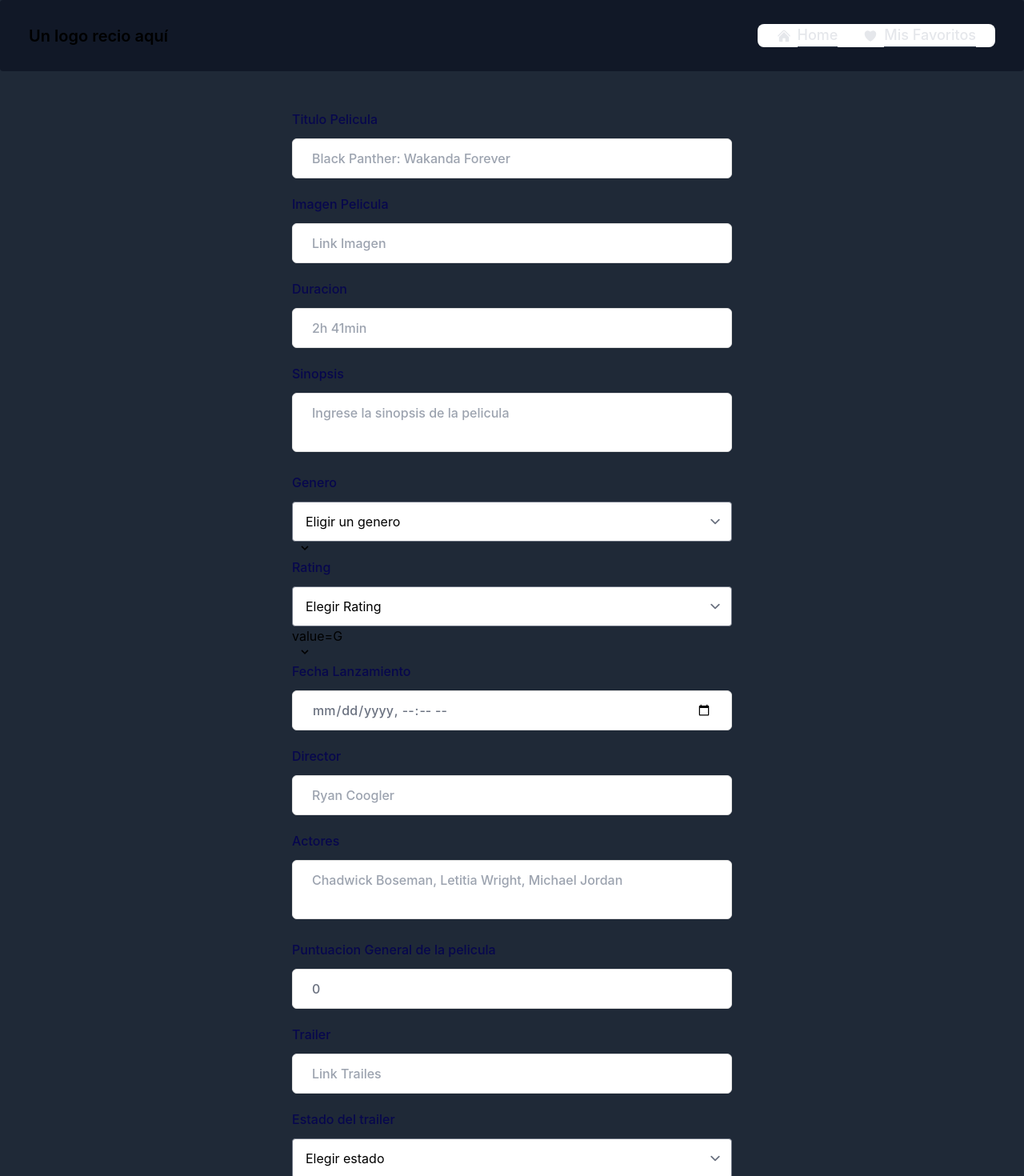
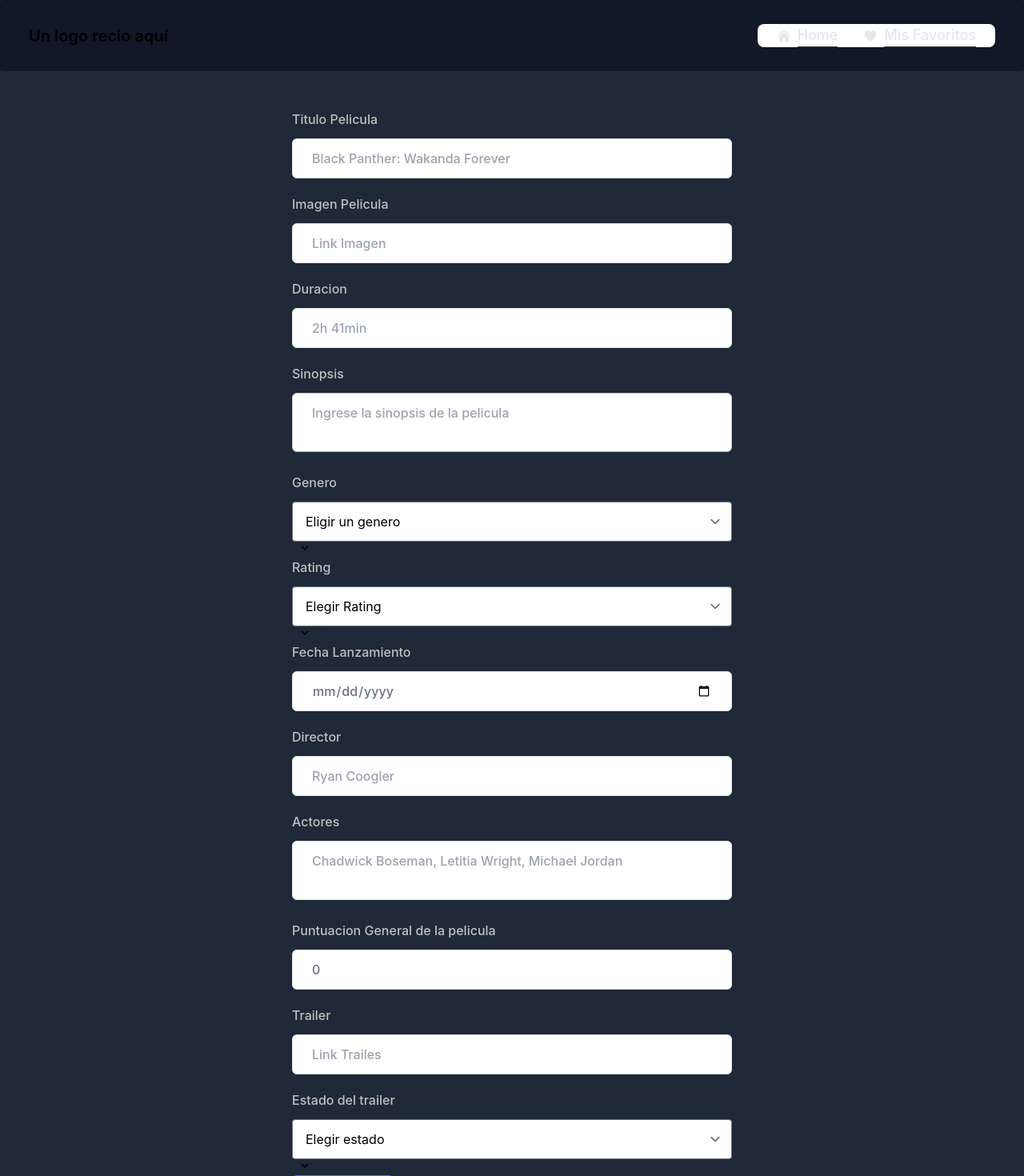
Before and after one commit to Luigi594/proyectoSW2022-frontend, a React (Create React App) app: page /agg in a window 1280 px wide. Shown: the top 1470 px of the page at 80% size. Built offline with nearby package versions, Linux system fonts and the light colour scheme; no server answers.

Commit message:
AgregarPeliculas

```diff
--- a/src/components/agregarMovies/AgregarMoviesUx.tsx
+++ b/src/components/agregarMovies/AgregarMoviesUx.tsx
@@ -13,13 +13,13 @@ const AgregarMoviesUx = ({
 }: AgregarMoviesUx) => {
   return (
   <div className="flex items-center justify-center p-12">
+  <div className="mx-auto w-full max-w-[550px]">
 
-  <div className="mx-auto w-full max-w-[550px]">
     <form action="https://formbold.com/s/FORM_ID" method="POST">
       <div className="mb-5">
         <label
           //for="name"
-          className="mb-3 block text-base font-medium text-[#07074D]"
+          className="mb-3 block text-base font-medium text-[#C0C0C0]"
         >
           Titulo Pelicula
         </label>
@@ -39,7 +39,7 @@ const AgregarMoviesUx = ({
       <div className="mb-5">
         <label
           //for="name"
-          className="mb-3 block text-base font-medium text-[#07074D]"
+          className="mb-3 block text-base font-medium text-[#C0C0C0]"
         >
           Imagen Pelicula
         </label>
@@ -59,7 +59,7 @@ const AgregarMoviesUx = ({
       <div className="mb-5">
         <label
           //for="duración"
-          className="mb-3 block text-base font-medium text-[#07074D]"
+          className="mb-3 block text-base font-medium text-[#C0C0C0]"
         >
           Duracion
         </label>
@@ -79,7 +79,7 @@ const AgregarMoviesUx = ({
       <div className="mb-5">
         <label
           //for="message"
-          className="mb-3 block text-base font-medium text-[#07074D]"
+          className="mb-3 block text-base font-medium text-[#C0C0C0]"
         >
           Sinopsis
         </label>
@@ -92,23 +92,27 @@ const AgregarMoviesUx = ({
             onChangeHandler(e.target.name, e.target.value);
           }}
           placeholder="Ingrese la sinopsis de la pelicula"
-          className="w-full resize-none rounded-md border border-[#e0e0e0] bg-white py-3 px-6 text-base font-medium text-[#6B7280] outline-none focus:border-[#6A64F1] focus:shadow-md"
+          className="w-full resize-none rounded-md border border-[#C0C0C0] bg-white py-3 px-6 text-base font-medium text-[#6B7280] outline-none focus:border-[#6A64F1] focus:shadow-md"
         ></textarea>
       </div>
 
       <div className="mb-5">
         <label
         //for="Genero"
-        className="mb-3 block text-base font-medium text-[#07074D]"
+        className="mb-3 block text-base font-medium text-[#C0C0C0]"
         >
           Genero
         </label>
-        <select className="block appearance-none w-full bg-grey-lighter border border-grey-lighter text-grey-darker py-3 px-4 pr-8 rounded" id="grid-state">
-          <option>Eligir un genero</option>
-          <option>Terror</option>
-          <option>Comedia</option>
-          <option>Romance</option>
-          <option>Misterio</option>
+        <select className="block appearance-none w-full bg-grey-lighter border border-grey-lighter text-grey-darker py-3 px-4 pr-8 rounded" id="generos" name="generos"
+        onChange={(e) => {
+          onChangeHandler(e.target.name, e.target.value);
+        }}>
+          <option >Eligir un genero</option>
+          <option value="Terror">Terror</option>
+          <option value="Comedia">Comedia</option>
+          <option value="Romance">Romance</option>
+          <option value="Misterio">Misterio</option>
+
         </select>
         <div className="pointer-events-none absolute pin-y pin-r flex items-center px-2 text-grey-darker">
           <svg className="h-4 w-4" xmlns="http://www.w3.org/2000/svg" viewBox="0 0 20 20"><path d="M9.293 12.95l.707.707L15.657 8l-1.414-1.414L10 10.828 5.757 6.586 4.343 8z"/></svg>
@@ -118,18 +122,20 @@ const AgregarMoviesUx = ({
       <div className="mb-5">
         <label
         //for="rating"
-        className="mb-3 block text-base font-medium text-[#07074D]"
+        className="mb-3 block text-base font-medium text-[#C0C0C0]"
         >
           Rating
         </label>
-        <select className="block appearance-none w-full bg-grey-lighter border border-grey-lighter text-grey-darker py-3 px-4 pr-8 rounded" id="grid-state">
+        <select className="block appearance-none w-full bg-grey-lighter border border-grey-lighter text-grey-darker py-3 px-4 pr-8 rounded" id="rating" name="rating"
+        onChange={(e) => {
+          onChangeHandler(e.target.name, e.target.value);
+        }}>
           <option>Elegir Rating</option>
-          <option>G</option>
-          <option>PG</option>
-          <option>PG-13</option>
-          <option>R</option>
+          <option value="G">G</option>
+          <option value="PG">PG</option>
+          <option value="PG-13">PG-13</option>
+          <option value="R">R</option>
         </select>
-        value={form.rating}
         <div className="pointer-events-none absolute pin-y pin-r flex items-center px-2 text-grey-darker">
           <svg className="h-4 w-4" xmlns="http://www.w3.org/2000/svg" viewBox="0 0 20 20"><path d="M9.293 12.95l.707.707L15.657 8l-1.414-1.414L10 10.828 5.757 6.586 4.343 8z"/></svg>
         </div>
@@ -138,14 +144,18 @@ const AgregarMoviesUx = ({
       <div className="mb-5">
         <label
           //for="fecha_lanzamiento"
-          className="mb-3 block text-base font-medium text-[#07074D]"
+          className="mb-3 block text-base font-medium text-[#C0C0C0]"
         >
           Fecha Lanzamiento
         </label>
         <input
-          type="datetime-local"
+          type="date"
           name="fecha_lanzamiento"
           id="fecha_lanzamiento"
+          value={String(form.fecha_lanzamiento)}
+          onChange={(e) => {
+            onChangeHandler(e.target.name, e.target.value);
+          }}
           className="w-full rounded-md border border-[#e0e0e0] bg-white py-3 px-6 text-base font-medium text-[#6B7280] outline-none focus:border-[#6A64F1] focus:shadow-md"
         />
       </div>
@@ -153,7 +163,7 @@ const AgregarMoviesUx = ({
       <div className="mb-5">
         <label
           //for="director"
-          className="mb-3 block text-base font-medium text-[#07074D]"
+          className="mb-3 block text-base font-medium text-[#C0C0C0]"
         >
           Director
         </label>
@@ -173,7 +183,7 @@ const AgregarMoviesUx = ({
       <div className="mb-5">
         <label
           //for="actores"
-          className="mb-3 block text-base font-medium text-[#07074D]"
+          className="mb-3 block text-base font-medium text-[#C0C0C0]"
         >
           Actores
         </label>
@@ -193,7 +203,7 @@ const AgregarMoviesUx = ({
       <div className="mb-5">
         <label
           //for="guest"
-          className="mb-3 block text-base font-medium text-[#07074D]"
+          className="mb-3 block text-base font-medium text-[#C0C0C0]"
         >
           Puntuacion General de la pelicula
         </label>
@@ -215,13 +225,13 @@ const AgregarMoviesUx = ({
       <div className="mb-5">
         <label
           //for="trailes"
-          className="mb-3 block text-base font-medium text-[#07074D]"
+          className="mb-3 block text-base font-medium text-[#C0C0C0]"
         >
           Trailer
         </label>
         <input
           type="text"
-          name="trailes"
+          name="trailer"
           id="trailer"
           value={form.trailer}
           onChange={(e) => {
@@ -235,15 +245,18 @@ const AgregarMoviesUx = ({
       <div className="mb-5">
         <label
         //for="status"
-        className="mb-3 block text-base font-medium text-[#07074D]"
+        className="mb-3 block text-base font-medium text-[#C0C0C0]"
         >
           Estado del trailer
         </label>
-        <select className="block appearance-none w-full bg-grey-lighter border border-grey-lighter text-grey-darker py-3 px-4 pr-8 rounded" id="grid-state">
+        <select className="block appearance-none w-full bg-grey-lighter border border-grey-lighter text-grey-darker py-3 px-4 pr-8 rounded" id="estado" name="estado"
+          onChange={(e) => {
+            onChangeHandler(e.target.name, e.target.value);
+          }}>
           <option>Elegir estado</option>
-          <option>ACT</option>
-          <option>INA</option>
-          <option>BLQ</option>
+          <option value="ACT">ACT</option>
+          <option value="INA">INA</option>
+          <option value="BLQ">BLQ</option>
         </select>
         <div className="pointer-events-none absolute pin-y pin-r flex items-center px-2 text-grey-darker">
           <svg className="h-4 w-4" xmlns="http://www.w3.org/2000/svg" viewBox="0 0 20 20"><path d="M9.293 12.95l.707.707L15.657 8l-1.414-1.414L10 10.828 5.757 6.586 4.343 8z"/></svg>
--- a/src/components/agregarMovies/index.tsx
+++ b/src/components/agregarMovies/index.tsx
@@ -28,15 +28,15 @@ const MovieNew = () => {
   const onSubmitHandler = async () => {
     try {
       const data = await newMovie(form).unwrap();
-      console.log(data);
-      Navigate("/movie");
+      console.log(form);
+      Navigate("/Home");
     } catch (error) {
       console.log(error);
     }
   }
   const onCancelHandler = () => {
     console.log('cancel');
-    Navigate("/movie");
+    Navigate("/Home");
   }
   return (
     <AgregarMovieUx
--- a/src/store/Services/agregarPeliculas.ts
+++ b/src/store/Services/agregarPeliculas.ts
@@ -44,7 +44,7 @@ export interface IGetAllMoviesResponse {
 export const MoviesApi = createApi({
   reducerPath: "MoviesApi",
   baseQuery: fetchBaseQuery({
-    baseUrl: `${process.env.REACT_APP_API_BASE_URL}/Movie`,
+    baseUrl: `${process.env.REACT_APP_API_BASE_URL}/movies`,
     prepareHeaders: (headers, {getState}) => {
       headers.set("apikey", process.env.REACT_APP_API_KEY as string);
       const token = (getState() as RootState).sec.token;
@@ -68,7 +68,7 @@ export const MoviesApi = createApi({
     newMovie: builder.mutation({
       query: (body:INewMovie)=>{
         return {
-          url: "new",
+          url: "/new",
           method: "POST",
           body
         }
--- a/src/store/store.ts
+++ b/src/store/store.ts
@@ -5,6 +5,7 @@ import { secSlice } from "./Slices/secSlice";
 import { securityApi } from "./Services/Security";
 import { peliculasApi } from "./Services/PeliculasHome";
 import { favoriteSlice } from "./Slices/favoritesSlice";
+import { MoviesApi } from "./Services/agregarPeliculas";
 
 const preLoadedState = JSON.parse(localStorage.getItem("reduxState") || "{}");
 
@@ -15,11 +16,13 @@ export const store = configureStore({
     favorite: favoriteSlice.reducer,
     [securityApi.reducerPath]: securityApi.reducer,
     [peliculasApi.reducerPath]: peliculasApi.reducer,
+    [MoviesApi.reducerPath]: MoviesApi.reducer
   },
   middleware: (getDefaultMiddleware) =>
     getDefaultMiddleware().concat([
       securityApi.middleware,
       peliculasApi.middleware,
+      MoviesApi.middleware
     ]),
   preloadedState: preLoadedState,
 });
```
